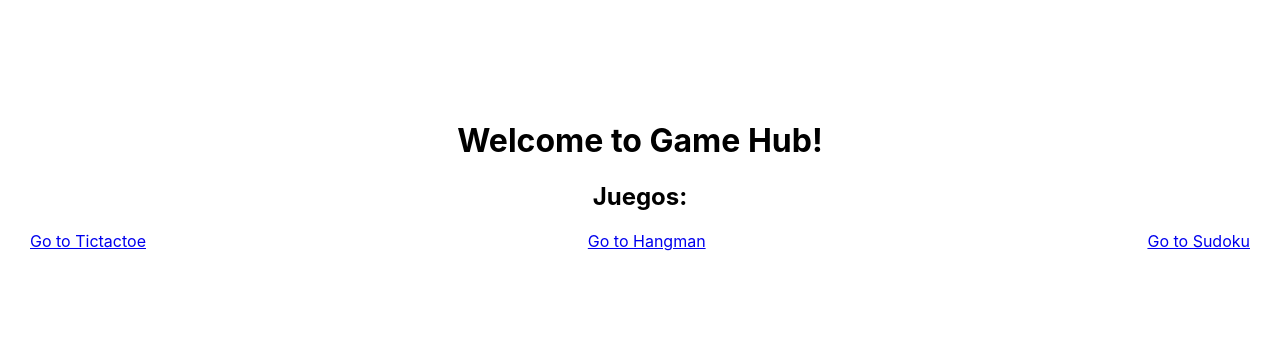
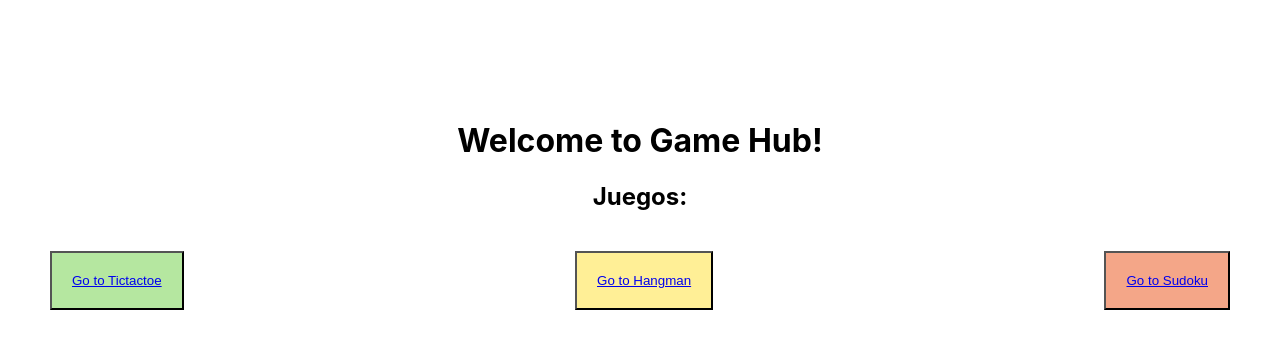
Before and after one commit to cparradoc/react, a React (Create React App) app in the folder game_hub/: page / in a window 1280 px wide. Shown: the top 348 px of the page. Built offline with nearby package versions, Linux system fonts and the light colour scheme.

Commit message:
lhome links button colors

```diff
--- a/game_hub/src/components/Home/Home.js
+++ b/game_hub/src/components/Home/Home.js
@@ -8,9 +8,9 @@ export const Home = () => {
         <h1>Welcome to Game Hub!</h1>
         <h2>Juegos:</h2>
         <div className ="nav">
-            <Link to="/tictactoe">Go to Tictactoe</Link>
-            <Link to="/hangman">Go to Hangman</Link>
-            <Link to="/sudoku">Go to Sudoku</Link>
+          <button style={{background: "#b5e7a0", color: "black", margin: "20px", padding: "20px"}}><Link to="/tictactoe">Go to Tictactoe</Link></button>
+          <button style={{background: "#ffef96", color: "black", margin: "20px", padding: "20px"}}><Link to="/hangman">Go to Hangman</Link></button>
+          <button style={{background: "#f4a688", color: "black", margin: "20px", padding: "20px"}}><Link to="/sudoku">Go to Sudoku</Link></button>
         </div>
     </div>
   );
```
